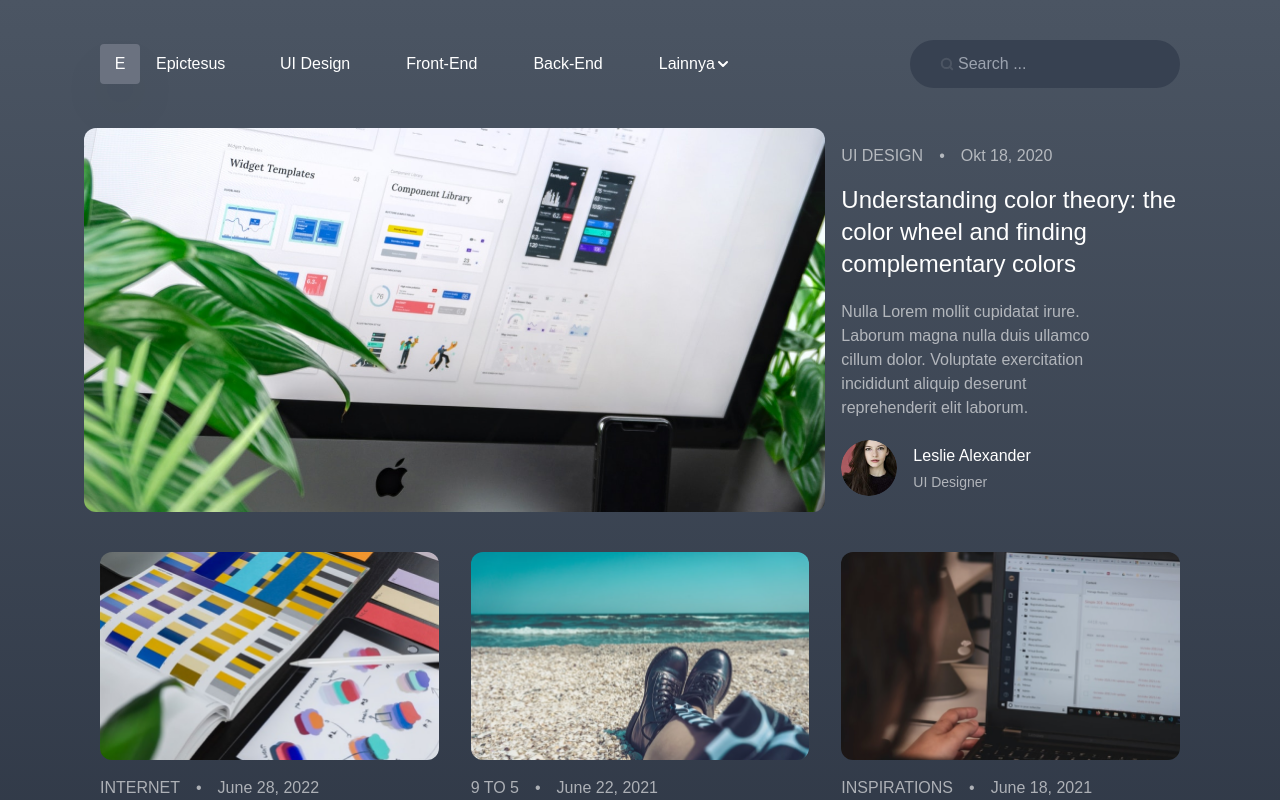
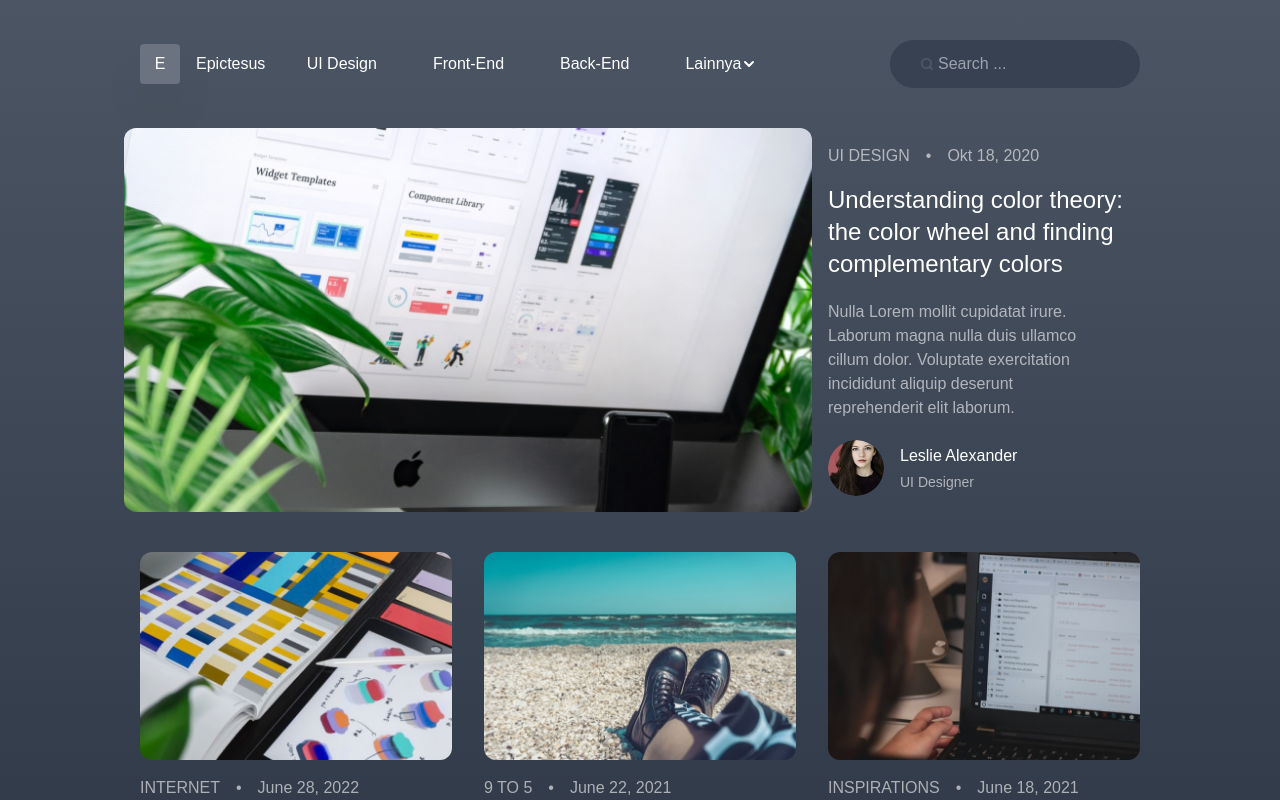
Before and after one commit to Alinurrr/epictesus-nextjs-blog, a Next.js app: page / in a window 1280 px wide. Shown: the top 800 px of the page. Built offline with nearby package versions, Linux system fonts and the light colour scheme.

Commit message:
make container component

```diff
--- /dev/null
+++ b/pages/component/Container.js
@@ -0,0 +1,7 @@
+import React from 'react'
+
+export default function Container({ children }) {
+  return (
+    <div className='container mx-auto px-10'>{children}</div>
+  )
+}
--- a/pages/component/Navbar.js
+++ b/pages/component/Navbar.js
@@ -1,11 +1,12 @@
 import React, { useState } from 'react'
+import Container from './Container'
 
 export default function Navbar() {
   const [dropdown, setDropdown] = useState(false)
   return (
     <>
       <div className="py-10">
-        <div className="container mx-auto">
+        <Container>
           <div className="flex items-center">
             <div className="w-2/12 flex items-center">
               <div className="w-10 h-10 bg-gray-500 rounded flex items-center justify-center mr-4 shadow-2xl">
@@ -40,7 +41,7 @@ export default function Navbar() {
               <input type="search" className='bg-gray-700 py-3 px-6 w-full rounded-full bg-search pl-12' placeholder='Search ...' />
             </div>
           </div>
-        </div>
+        </Container>
       </div>
     </>
   )
--- a/pages/index.js
+++ b/pages/index.js
@@ -1,5 +1,6 @@
 import React, { useState } from 'react'
 import CardPost from './component/CardPost'
+import Container from './component/Container';
 import FeaturedPost from './component/FeaturedPost'
 import Footer from './component/Footer';
 import Navbar from './component/Navbar'
@@ -71,7 +72,7 @@ export default function Home() {
   return (
     <div className='bg-gradient-to-b from-gray-600 to-gray-900 min-h-screen text-white'>
       <Navbar />
-      <div className="container mx-auto">
+      <Container>
         <FeaturedPost />
         <div className="flex flex-wrap -mx-4 mt-4">
           {posts.map((post, index) => (
@@ -80,7 +81,7 @@ export default function Home() {
             </div>
           ))}
         </div>
-      </div>
+      </Container>
       <Footer />
     </div>
   )
```
